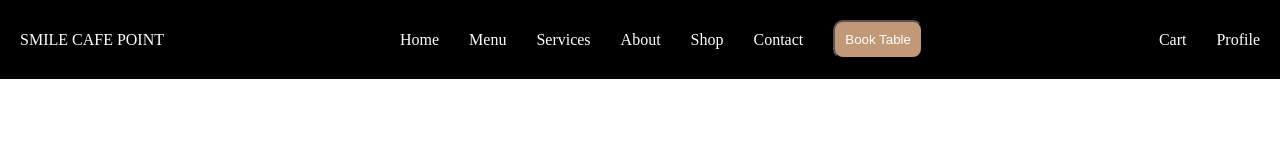
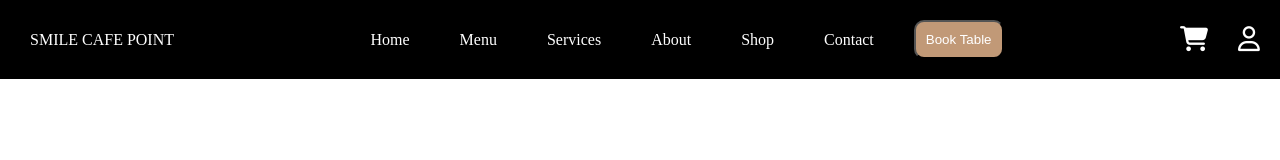
Before and after one commit to Pateldeep760/web, a plain HTML site: page Navbar2.html in a window 1280 px wide. Drawn offline with Linux system fonts and the light colour scheme.

Commit message:
Update Navbar2.html

```diff
--- a/Navbar2.html
+++ b/Navbar2.html
@@ -10,25 +10,24 @@
 <body>
     <div class="header">
         <div class="left">
-            <li> SMILE CAFE POINT</li>
+            <li class="lq"> SMILE CAFE POINT</li>
 
         </div>
         <div class="center">
-            <li>Home</li>
-            <li>Menu</li>
-            <li>Services</li>
-            <li>About</li>
-            <li>Shop</li>
-            <li>Contact</li>
+            <li class="lq">Home</li>
+            <li class="lq">Menu</li>
+            <li class="lq">Services</li>
+            <li class="lq">About</li>
+            <li class="lq">Shop</li>
+            <li class="lq">Contact</li>
             <li>
                 <button class="btn1">Book Table</button>
             </li>
 
-
         </div>
         <div class="right">
-            <li>Cart</li>
-            <li>Profile</li>
+            <li class="ls"><i class="fa-solid fa-cart-shopping"></i></li>
+            <li class="ls"><i class="fa-regular fa-user"></i></li>
 
         </div>
     </div>
```
